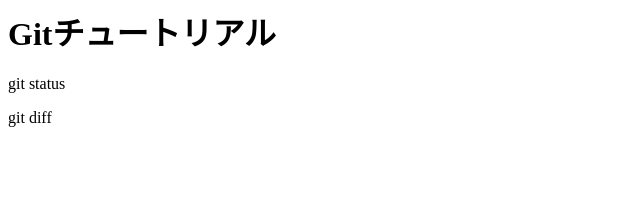
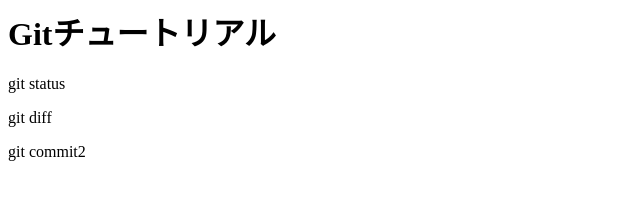
Before and after one commit to Tiripeppa0079/git_tutorial_bak, a plain HTML site: page index.html in a window 1280 px wide. Shown: the full height of the page, 0-640 px from the left. Drawn offline with Linux system fonts and the light colour scheme.

```diff
--- a/index.html
+++ b/index.html
@@ -1,3 +1,4 @@
 <h1>Gitチュートリアル</h1>
 <p>git status</p>
 <p>git diff</p>
+<p>git commit2</p>
```
